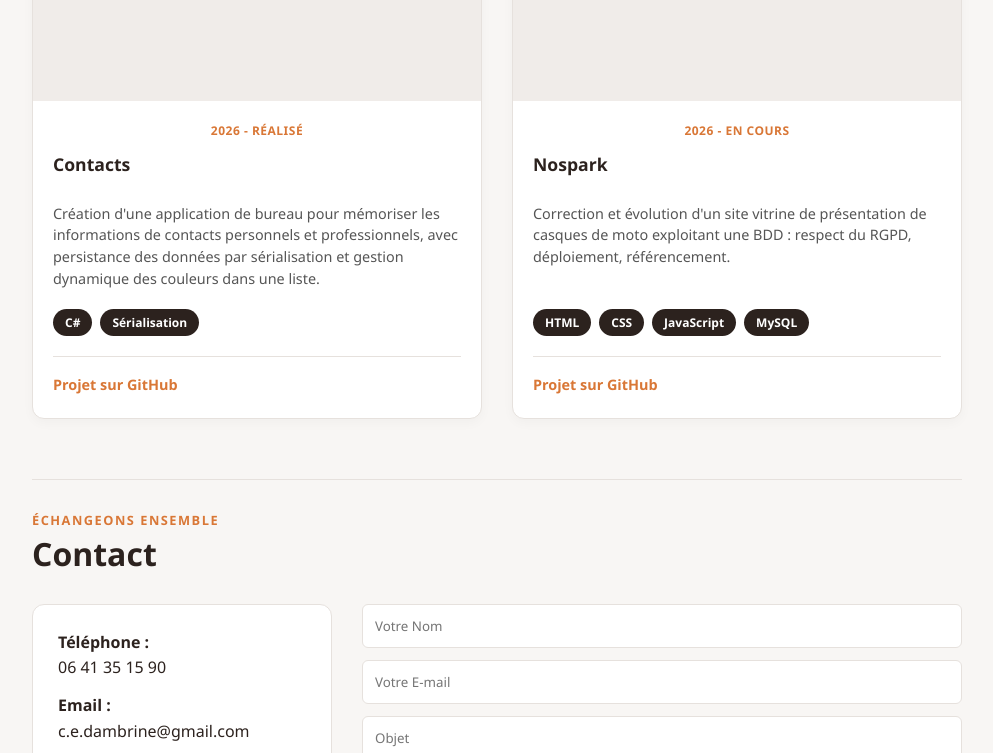
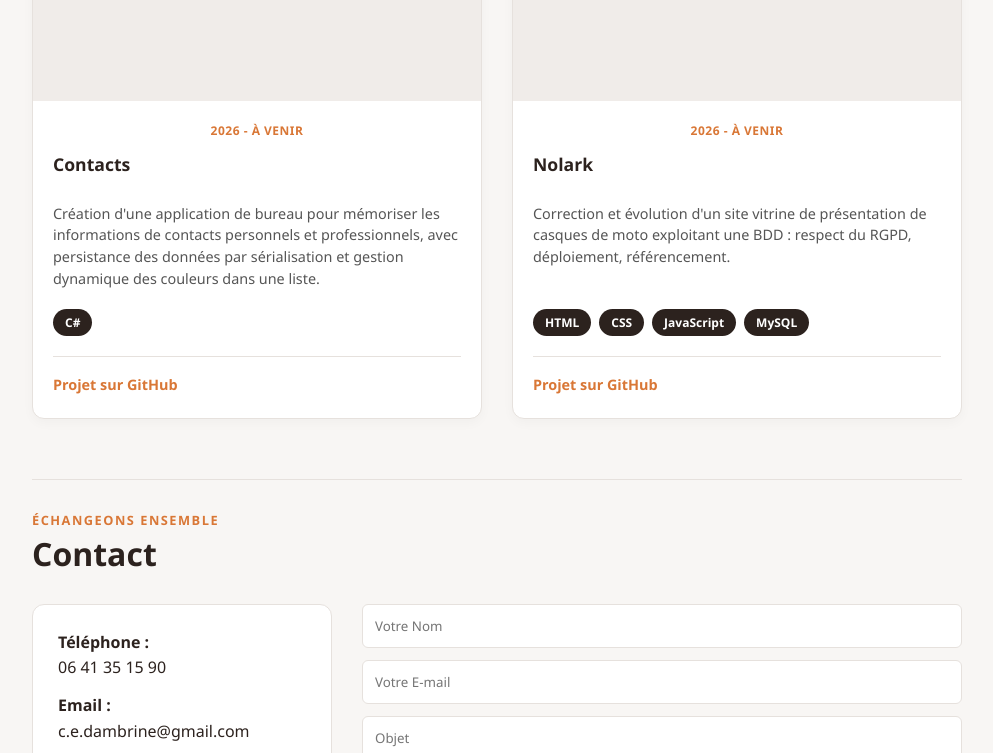
Before and after one commit to c-dambrine/Portfolio, a plain HTML site: page index.html in a window 1280 px wide. Shown: the part 3240-3993 px from the top of the page, without its empty margins (268-1261 px from the left). Drawn offline with nearby package versions, Linux system fonts and the light colour scheme.

Commit message:
Modifications

```diff
--- a/index.html
+++ b/index.html
@@ -519,13 +519,12 @@
                     <img src="placeholder.png" alt="Aperçu du projet Contacts">
                 </div>
                 <div class="project-content">
-                    <span class="project-status">2026 - réalisé</span>
+                    <span class="project-status">2026 - à venir</span>
                     <h3>Contacts</h3>
                     <p>Création d'une application de bureau pour mémoriser les informations de contacts personnels et professionnels, avec persistance des données par sérialisation et gestion dynamique des couleurs dans une liste.</p>
 
                     <div class="project-tags">
                         <span class="tag">C#</span>
-                        <span class="tag">Sérialisation</span>
                     </div>
 
                     <div class="project-footer">
@@ -540,8 +539,8 @@
                     <img src="placeholder.png" alt="Aperçu du projet Casques moto">
                 </div>
                 <div class="project-content">
-                    <span class="project-status">2026 - en cours</span>
-                    <h3>Nospark</h3>
+                    <span class="project-status">2026 - à venir</span>
+                    <h3>Nolark</h3>
                     <p>Correction et évolution d'un site vitrine de présentation de casques de moto exploitant une BDD : respect du RGPD, déploiement, référencement.</p>
 
                     <div class="project-tags">
```
